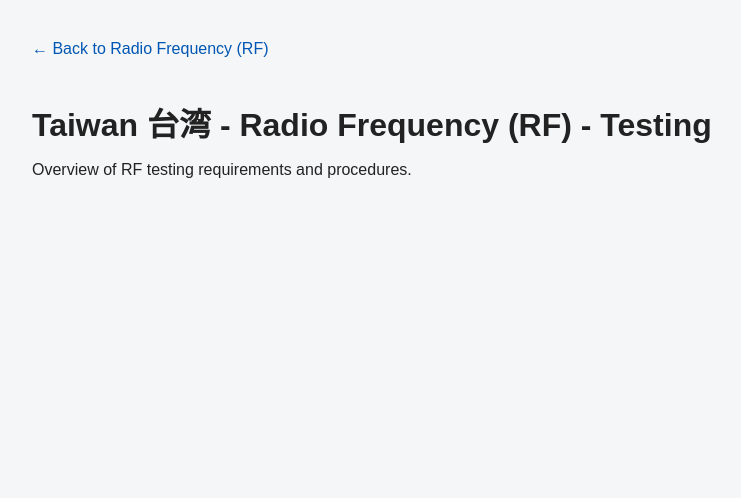
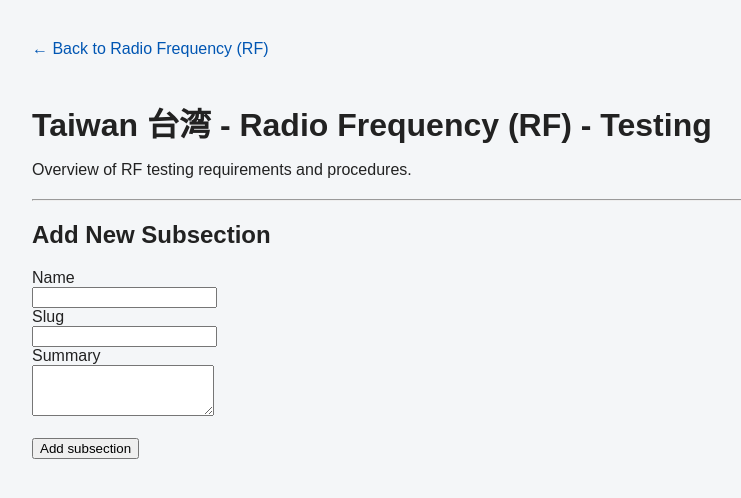
Before and after one commit to luhaitang13895/IQP-UAV-Regulation-Interface, a Flask app: page /region/taiwan/topic/rf/category/testing in a window 1280 px wide. Shown: the part 49-547 px from the top of the page, without its empty margins (158-899 px from the left). Run offline with Flask 3, Linux system fonts and the light colour scheme.

Commit message:
Made the create subsection form

```diff
--- a/app.py
+++ b/app.py
@@ -19,6 +19,14 @@ def getRegulatoryData ():
     return REGULATORY_DATA
 
 
+# Gets the subsection index from a given slug
+def getSubsectionIndexFromSlug (slug, subsections):
+    index = 0
+    # Loops through all subsections to match slug
+    for subsection in subsections:
+        if subsection['slug'] == slug: return index
+        index += 1
+    return -1
 
 @app.route("/")
 def home():
@@ -171,11 +179,7 @@ def addNewEntry ():
         # Becasue subsections are a list, we need to find the index of the subsection by slug
         subsectionSlug = data.get('subsection_slug')
         categorySubsections = regionJson['topics'][topicKey]['categories'][categoryKey]["subsections"]
-        subsectionIndex = 0
-        # Loops through all subsections to match slug
-        for subsection in categorySubsections:
-            if subsection['slug'] == subsectionSlug: break
-            subsectionIndex += 1
+        subsectionIndex = getSubsectionIndexFromSlug(subsectionSlug, categorySubsections)
 
         # Adds the entry to the json:
         regionJson['topics'][topicKey]['categories'][categoryKey]["subsections"][subsectionIndex]['entries'].append(dataToAppend)
@@ -193,5 +197,54 @@ def addNewEntry ():
         print(e)
         return {"success": False}
 
+@app.route('/addNewSubsection', methods=['POST'])
+def addNewSubsection ():
+    try:
+
+        print('adding new subsection')
+        data = json.loads(request.get_json())
+
+        slug = data.get('subsection-slug')
+        name = data.get('subsection-name')
+        summary = data.get('subsection_summary')
+
+        dataToAppend = {
+            "slug": slug,
+            "name": name,
+            "summary": summary,
+            "entries": []
+        }
+
+        print(dataToAppend)
+
+        regionKey = data.get('region_key')
+        regionJson = load_json(regionKey + ".json")
+
+        topicKey = data.get('topic_key')
+        categoryKey = data.get('category_key')
+
+        # Checks to make sure the slug hasn't been used befores
+        subsectionSlug = data.get('subsection_slug')
+        categorySubsections = regionJson['topics'][topicKey]['categories'][categoryKey]["subsections"]
+        subsectionIndex = getSubsectionIndexFromSlug (subsectionSlug,categorySubsections) # should return -1 for new slug
+        if subsectionIndex > -1:
+            raise Exception ('slug already used')
+
+        # Adds the entry to the json:
+        regionJson['topics'][topicKey]['categories'][categoryKey]["subsections"].append(dataToAppend)
+
+        # Saves the new json
+        filepath = "data/" + regionKey + ".json"
+        with open(filepath, "w", encoding="utf-8") as f:
+            json.dump(regionJson, f, indent=2)
+
+
+        print('sucessfully added to form')
+        return {"success": True}
+    except Exception as e:
+        print('ERROR SUBMITTING FORM')
+        print(e)
+        return {"success": False}
+
 if __name__ == "__main__":
     app.run(debug=True)
--- a/templates/category.html
+++ b/templates/category.html
@@ -46,6 +46,80 @@
                 {% endfor %}
             </ul>
         {% endif %}
+
+        <hr>
+
+        <h2>Add New Subsection</h2>
+
+        <form id="addSubsectionForm" action="/addNewSubsection">
+            <!-- Hidden context fields -->
+            <input type="hidden" name="region" value="{{ region['name'] }}">
+            <input type="hidden" name="region_key" value="{{ region_key }}">
+            <input type="hidden" name="topic_key" value="{{ topic_key }}">
+            <input type="hidden" name="category" value="{{ category['title'] }}">
+            <input type="hidden" name="category_key" value="{{ category_key }}">
+
+            <div>
+                <label>Name</label><br>
+                <input type="text" name="subsection-name" id="subsection-name" required>
+            </div>
+
+            <div>
+                <label>Slug</label><br>
+                <input type="text" name="subsection-slug" id="subsection-slug" required>
+            </div>
+
+            <div>
+                <label>Summary</label><br>
+                <textarea name="subsection_summary" rows="3" required></textarea>
+            </div>
+
+            <br>
+            <button type="submit">Add subsection</button>
+        </form>
     </div>
+    <script>
+        // Turns the name into slug
+        function nameToSlug(name) {
+            return name.toLowerCase().trim().replace(/[^a-z0-9]+/g, '-').replace(/(^-|-$)/g, '')  // replace spaces & invalid chars with remove leading/trailing -
+        }
+
+        // Whenever name is changed, update the slug
+        document.getElementById('subsection-name').addEventListener('input', ()=> {
+            document.getElementById('subsection-slug').value = nameToSlug(document.getElementById('subsection-name').value)
+        })
+
+        const addSubsectionForm = document.getElementById('addSubsectionForm')
+
+        addSubsectionForm.addEventListener("submit", async function (event) {
+            event.preventDefault()
+            try {
+                const formData = new FormData(addSubsectionForm)
+                const jsonData = JSON.stringify(Object.fromEntries(formData.entries()))
+
+                const response = await fetch(addSubsectionForm.action, {
+                    method: "POST",
+                    headers: {
+                        'Content-Type': 'application/json'
+                    },
+                    body: JSON.stringify(jsonData)
+                })
+                if (!response.ok) {
+                    throw new Error("Request failed")
+                }
+                const data = await response.json()
+                if (data['success']) {
+                    alert("Subsection Created!")
+                    addSubsectionForm.reset()
+                    location.reload()
+                } else {
+                    throw new Error("Bad server response")
+                }
+            } catch (error) {
+                console.error("Error submitting form:", error)
+                alert("Error submitting form")
+            }
+        })
+    </script>
 </body>
 </html>
```
Also changed, not shown: templates/subsection.html (+9 -4 lines).
